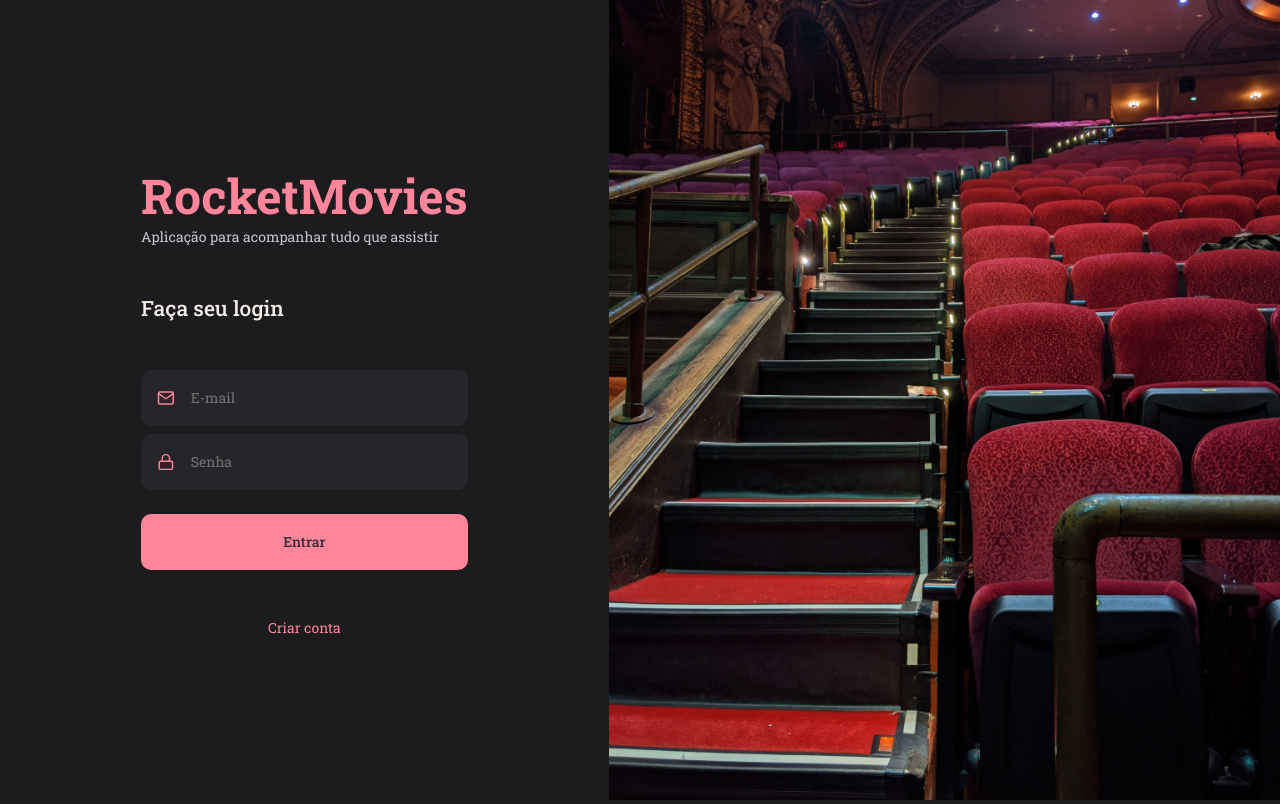
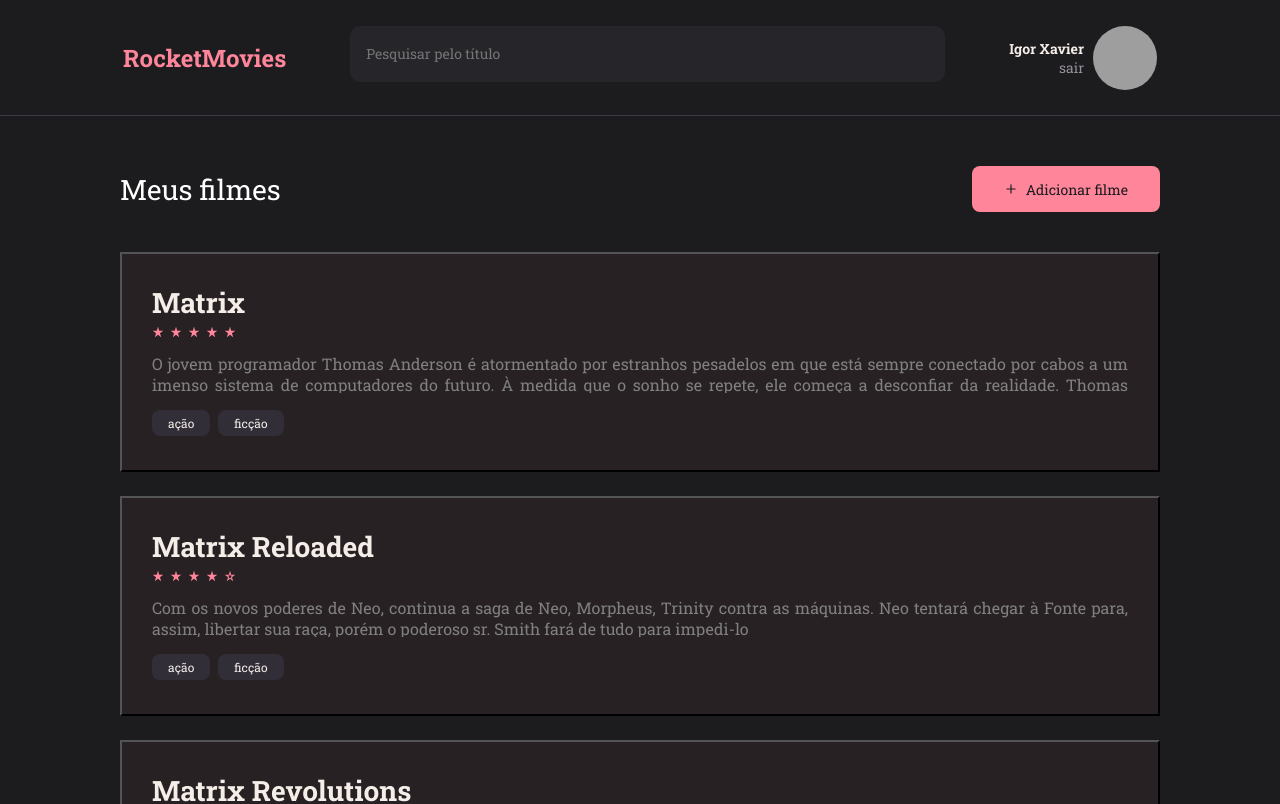
Before and after one commit to igor1203/rocket-movies-frontend, a React (Vite) app: page / in a window 1280 px wide. Shown: the top 804 px of the page. Built offline with nearby package versions, Linux system fonts and the light colour scheme; grey boxes are pictures that could not be loaded.

Commit message:
finish navigation

```diff
--- a/src/components/Header/index.jsx
+++ b/src/components/Header/index.jsx
@@ -16,7 +16,7 @@ export function Header() {
         <Input placeholder="Pesquisar pelo título" />
       </Search>
 
-      <Profile>
+      <Profile to="/profile">
 
         <div>
           <span>Igor Xavier</span>
--- a/src/components/Header/styles.js
+++ b/src/components/Header/styles.js
@@ -1,4 +1,5 @@
 import styled from 'styled-components';
+import { Link } from 'react-router-dom';
 
 export const Container = styled.header`
   grid-area: header;
@@ -27,7 +28,7 @@ export const Container = styled.header`
     }
   `;
 
-export const Profile = styled.div`
+export const Profile = styled(Link)`
   display: flex;
   align-items: center;
 
--- a/src/pages/Details/index.jsx
+++ b/src/pages/Details/index.jsx
@@ -5,6 +5,7 @@ import { ButtonText } from '../../components/ButtonText'
 import { Header } from '../../components/Header'
 import { Rating } from '../../components/Rating'
 import { Tag } from '../../components/Tag'
+import { Link } from 'react-router-dom'
 
 export function Details() {
   return (
@@ -13,10 +14,13 @@ export function Details() {
 
       <main>
         <header>
-          <ButtonText>
-            <FiArrowLeft />
-              Voltar
-          </ButtonText>
+          <Link to="/">
+            <ButtonText>
+              <FiArrowLeft />
+                Voltar
+            </ButtonText>
+          </Link>
+
 
           <div>
             <h1>Interestellar</h1>
--- a/src/pages/Home/index.jsx
+++ b/src/pages/Home/index.jsx
@@ -13,7 +13,7 @@ export function Home() {
         <header>
           <h1>Meus filmes</h1>
 
-          <CreateMovie>
+          <CreateMovie to="New">
             <FiPlus />
             Adicionar filme
           </CreateMovie>
--- a/src/pages/Home/styles.js
+++ b/src/pages/Home/styles.js
@@ -1,4 +1,5 @@
 import styled from "styled-components";
+import { Link } from 'react-router-dom'
 
 export const Container = styled.div`
   width: 100%;
@@ -34,7 +35,7 @@ export const Container = styled.div`
 export const Content = styled.div`
 `;
 
-export const CreateMovie = styled.div`
+export const CreateMovie = styled(Link)`
   background-color: ${({ theme }) => theme.COLORS.PINK};
   color: ${({ theme }) => theme.COLORS.BLACK_200};
   border: none;
--- a/src/pages/New/index.jsx
+++ b/src/pages/New/index.jsx
@@ -5,6 +5,7 @@ import { ButtonText } from "../../components/ButtonText"
 import { Input } from '../../components/Input'
 import { Button } from '../../components/Button'
 import { MovieItem } from '../../components/MovieItem'
+import { Link } from 'react-router-dom'
 
 export function New() {
   return (
@@ -13,11 +14,12 @@ export function New() {
       <main>
         <form>
           <header>
-            <ButtonText>
-              <FiArrowLeft />
-              Voltar
-            </ButtonText>
-
+            <Link to="/">
+              <ButtonText>
+                <FiArrowLeft />
+                  Voltar
+              </ButtonText>
+            </Link>
             <h1>Novo filme</h1>
           </header>
 
--- a/src/pages/Profile/index.jsx
+++ b/src/pages/Profile/index.jsx
@@ -1,4 +1,5 @@
 import { Container, Avatar } from './styles'
+import {  Link } from 'react-router-dom'
 import { ButtonText } from '../../components/ButtonText'
 import { Input } from '../../components/Input'
 import { Button } from '../../components/Button'
@@ -10,10 +11,12 @@ export function Profile() {
 
     <main>
       <header>
-      <ButtonText>
-        <FiArrowLeft />
-            Voltar
-         </ButtonText>
+        <Link to="/">
+          <ButtonText>
+            <FiArrowLeft />
+                Voltar
+            </ButtonText>
+         </Link>
       </header>
 
       <form>
--- a/src/pages/SIgnUp/index.jsx
+++ b/src/pages/SIgnUp/index.jsx
@@ -1,4 +1,5 @@
 import { Container, Background } from './styles'
+import { Link } from 'react-router-dom'
 import { Input } from '../../components/Input'
 import { FiMail, FiLock, FiUser, FiArrowLeft } from 'react-icons/fi'
 import { Button } from '../../components/Button'
@@ -33,10 +34,10 @@ export function SignUp() {
 
         <Button title="Cadastrar" />
 
-        <a href="#">
+        <Link to="/">
           <FiArrowLeft />
           Voltar para o login
-        </a>
+        </Link>
       </form>
 
       <Background />
--- a/src/pages/SignIn/index.jsx
+++ b/src/pages/SignIn/index.jsx
@@ -1,4 +1,5 @@
 import { Container, Background } from './styles'
+import { Link } from 'react-router-dom'
 import { Input } from '../../components/Input'
 import { FiMail, FiLock } from 'react-icons/fi'
 import { Button } from '../../components/Button'
@@ -27,9 +28,9 @@ export function SignIn() {
 
         <Button title="Entrar" />
 
-        <a href="#">
+        <Link to="/register">
           Criar conta
-        </a>
+        </Link>
       </form>
 
       <Background />
--- a/src/routes/app.routes.jsx
+++ b/src/routes/app.routes.jsx
@@ -11,7 +11,7 @@ export function AppRoutes(){
     <Routes>
       <Route path='/' element={<Home />} />
       <Route path='/new' element={<New />} />
-      <Route path='/details:id' element={<Details />} />
+      <Route path='/details' element={<Details />} />
       <Route path='/profile' element={<Profile />} />
     </Routes>
   )
--- a/src/routes/index.jsx
+++ b/src/routes/index.jsx
@@ -6,7 +6,7 @@ import { AuthRoutes } from "./auth.routes";
 export function Routes(){
   return(
     <BrowserRouter>
-      <AuthRoutes />
+      <AppRoutes />
     </BrowserRouter>
   )
 }
```
